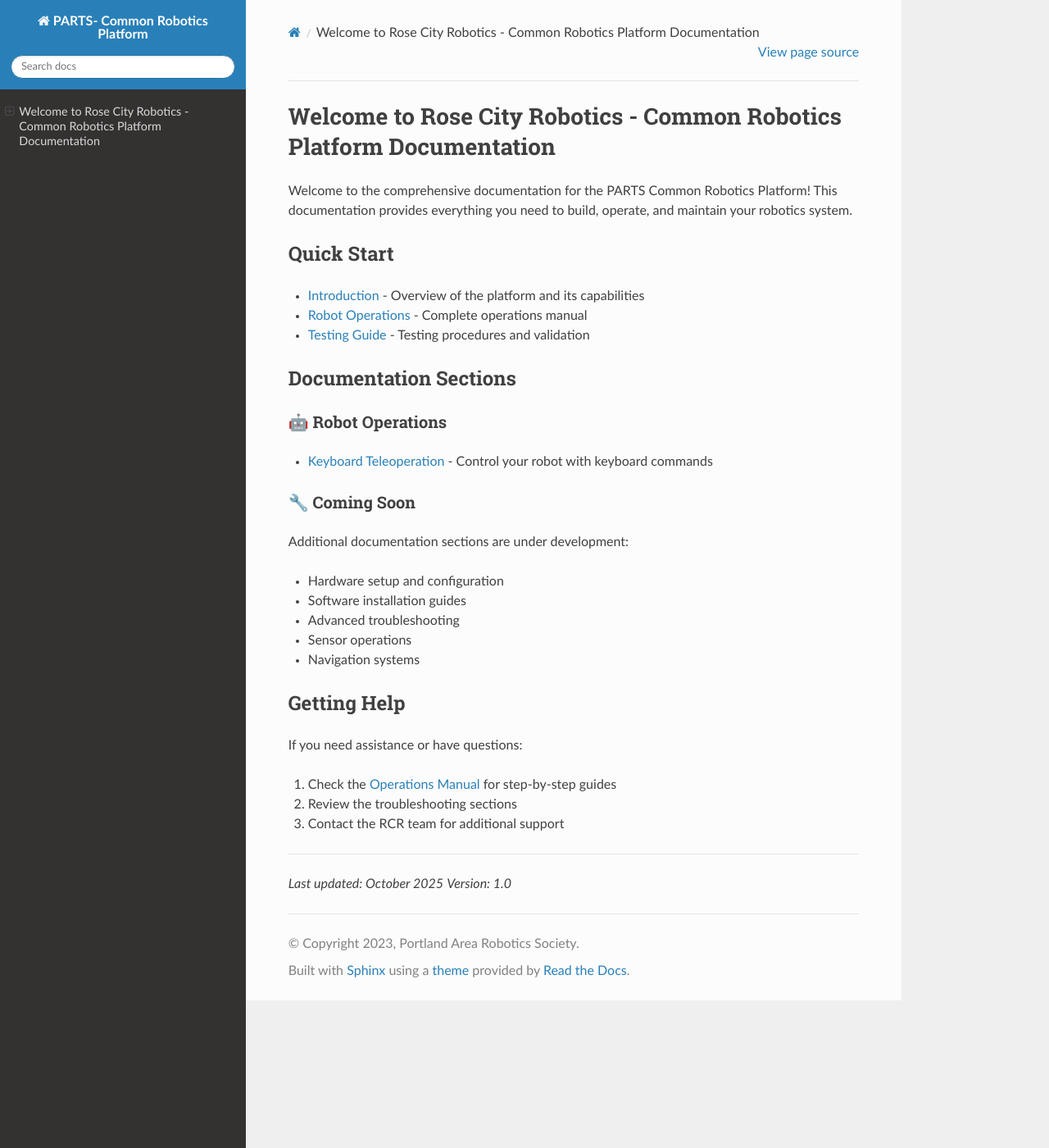
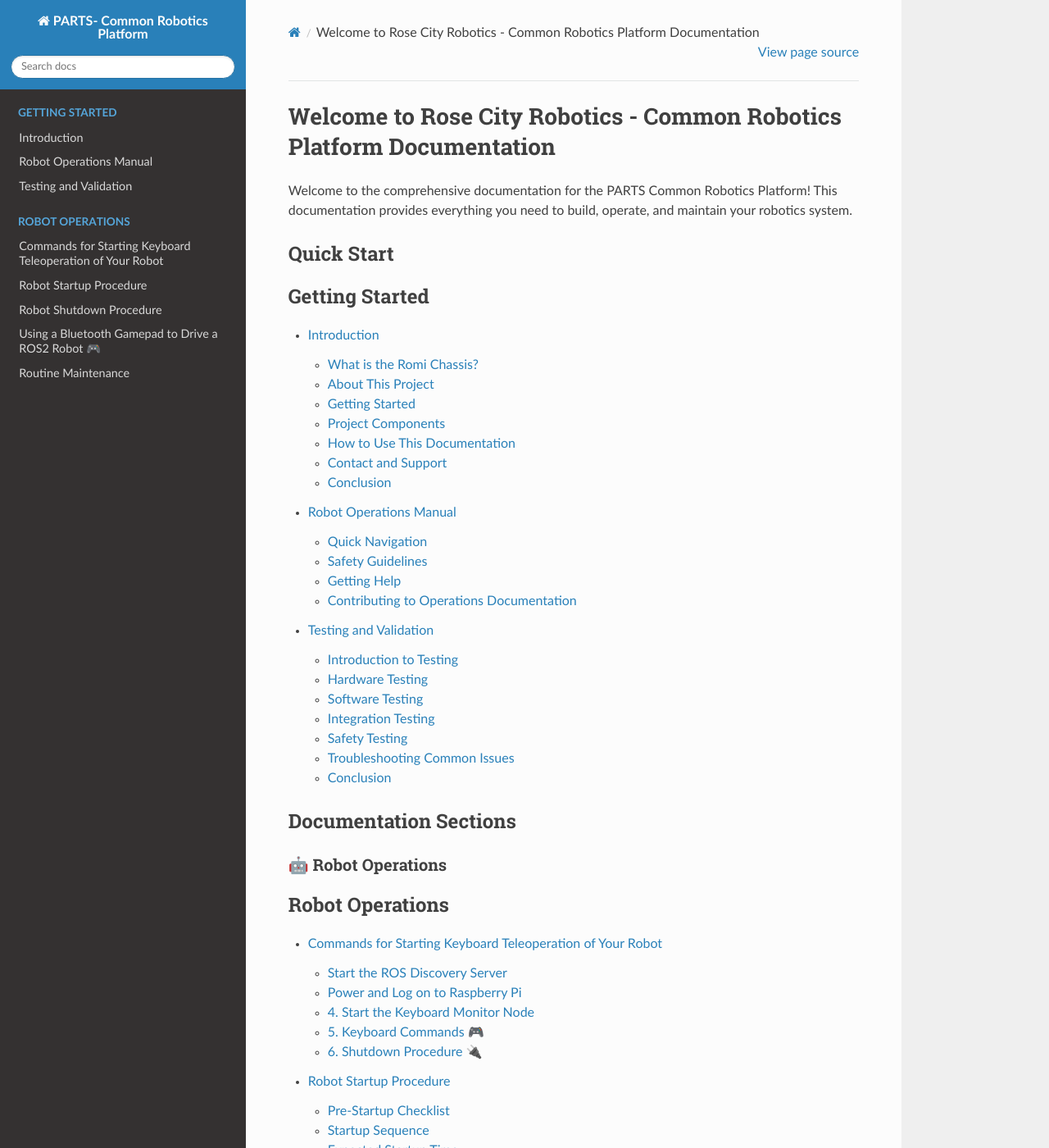
Before and after one commit to RoseCityRobotics/common_platform, a Sphinx documentation site: the page built from docs/source/index.md, in a window 1280 px wide and 1400 px high. Shown: the whole window at 82% size. Built offline with Sphinx 7.4.7 and the Read the Docs theme 3.1.0, drawn with Linux system fonts in a browser that asks for light colours; some of the changed text lies outside the part shown.

Commit message:
adding files to index

````diff
--- a/docs/source/index.md
+++ b/docs/source/index.md
@@ -4,17 +4,34 @@
 
 ## Quick Start
 
-- [Introduction](intro.rst) - Overview of the platform and its capabilities
-- [Robot Operations](operations/index.md) - Complete operations manual
-- [Testing Guide](testing.rst) - Testing procedures and validation
+```{toctree}
+:maxdepth: 2
+:caption: Getting Started
+
+intro
+operations/index
+testing
+```
 
 ## Documentation Sections
 
 ### 🤖 Robot Operations
-- [Keyboard Teleoperation](operations/daily_operations/KeyboardTeleop.md) - Control your robot with keyboard commands
+
+```{toctree}
+:maxdepth: 2
+:caption: Robot Operations
+
+operations/daily_operations/KeyboardTeleop
+operations/daily_operations/startup_procedure
+operations/daily_operations/shutdown_procedure
+operations/daily_operations/ROS2_Joystick
+operations/daily_operations/maintenance
+```
 
 ### 🔧 Coming Soon
+
 Additional documentation sections are under development:
+
 - Hardware setup and configuration
 - Software installation guides
 - Advanced troubleshooting
@@ -24,7 +41,8 @@
 ## Getting Help
 
 If you need assistance or have questions:
-1. Check the [Operations Manual](operations/index.md) for step-by-step guides
+
+1. Check the [Operations Manual](operations/index) for step-by-step guides
 2. Review the troubleshooting sections
 3. Contact the RCR team for additional support
 
--- /dev/null
+++ b/docs/source/intro.md
@@ -0,0 +1,46 @@
+# Introduction
+
+Welcome to the documentation for the PARTS- Common Robotics Platform! This document serves as an introduction to the Romi Chassis, a versatile and compact robotic platform, and outlines how it is used and customized in our PARTS project.
+
+## What is the Romi Chassis?
+
+The Romi Chassis is a [brief description of the Romi Chassis, its features, and its typical applications].
+
+## About This Project
+
+This section should provide an overview of your specific project. Discuss what the PARTS- Common Robotics Platform is, its objectives, and what makes it unique or different from standard implementations.
+
+- **Project Goals**: Outline the goals or problems that this project aims to address.
+- **Custom Features**: Highlight any custom features or modifications made to the standard Romi Chassis in this project.
+
+## Getting Started
+
+Here, guide the reader on how to begin with the PARTS- Common Robotics Platform.
+
+- **Prerequisites**: List any prerequisites, such as hardware components, software requirements, or knowledge prerequisites.
+- **Initial Setup**: Briefly describe the initial setup steps or refer the reader to a section in the documentation where the setup is detailed.
+
+## Project Components
+
+Provide an overview of the different components of the project, such as:
+
+- **Hardware Components**: List the hardware components, including the Romi Chassis and any additional modules or sensors used.
+- **Software and Firmware**: Mention the software, firmware, or any special programming environments used in the project.
+
+## How to Use This Documentation
+
+Guide the reader on how to navigate and use this documentation effectively.
+
+- **Navigation Tips**: Explain how to navigate through the documentation, referring to the table of contents or any search functionality.
+- **Conventions Used**: If there are any special notations, conventions, or symbols used in the documentation, explain them here.
+
+## Contact and Support
+
+Provide information on how readers can get support, ask questions, or contribute to the project.
+
+- **Support Channels**: List available support channels like email, forums, or social media links.
+- **Contributing**: If open to contributions, explain how others can contribute to the project.
+
+## Conclusion
+
+Conclude the introduction with a brief summary and encourage the reader to explore the rest of the documentation.
--- a/docs/source/operations/index.md
+++ b/docs/source/operations/index.md
@@ -5,11 +5,17 @@
 ## Quick Navigation
 
 ### Daily Operations
-- [Keyboard Teleoperation](daily_operations/KeyboardTeleop.md) - Control robot using keyboard commands
-- [Startup Procedure](daily_operations/startup_procedure.md) - How to properly start the robot
-- [Shutdown Procedure](daily_operations/shutdown_procedure.md) - Safe shutdown procedures
-- [ROS2 Joystick Control](daily_operations/ROS2_Joystick.md) - Control robot using Bluetooth gamepad
-- [Routine Maintenance](daily_operations/maintenance.md) - Regular maintenance tasks
+
+```{toctree}
+:maxdepth: 1
+:caption: Daily Operations
+
+daily_operations/KeyboardTeleop
+daily_operations/startup_procedure
+daily_operations/shutdown_procedure
+daily_operations/ROS2_Joystick
+daily_operations/maintenance
+```
 
 ### Coming Soon
 The following sections are under development and will be available soon:
````
Also changed, not shown: 1 other file.
